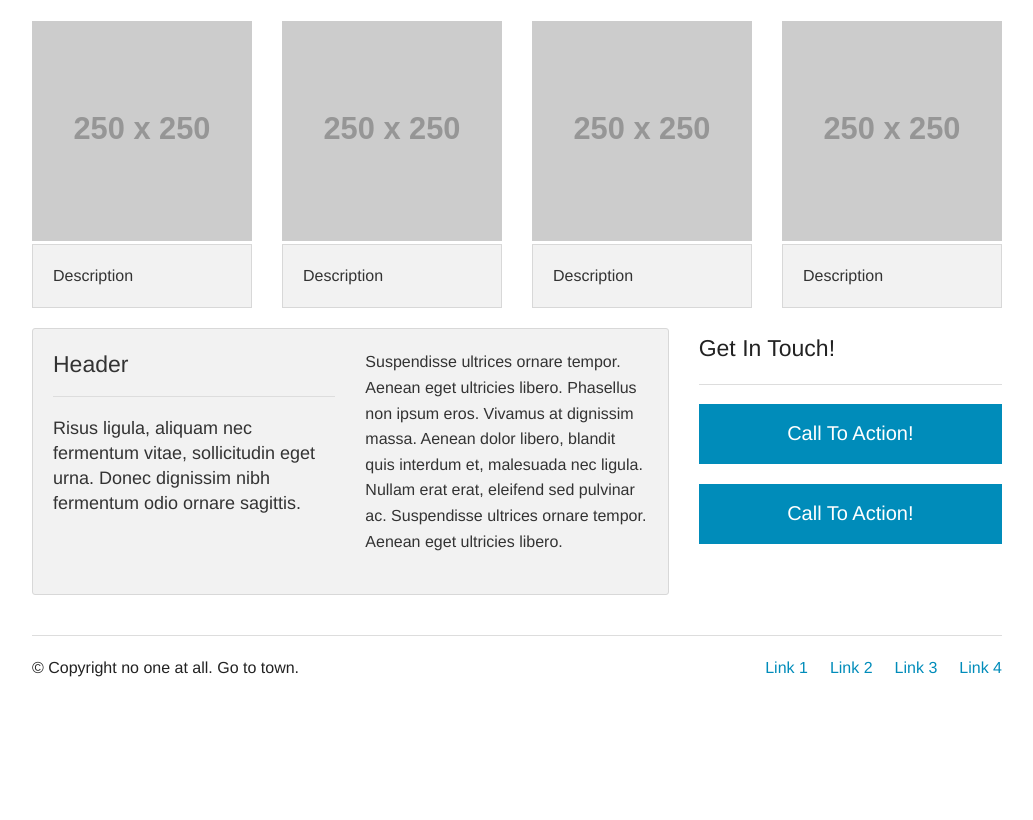
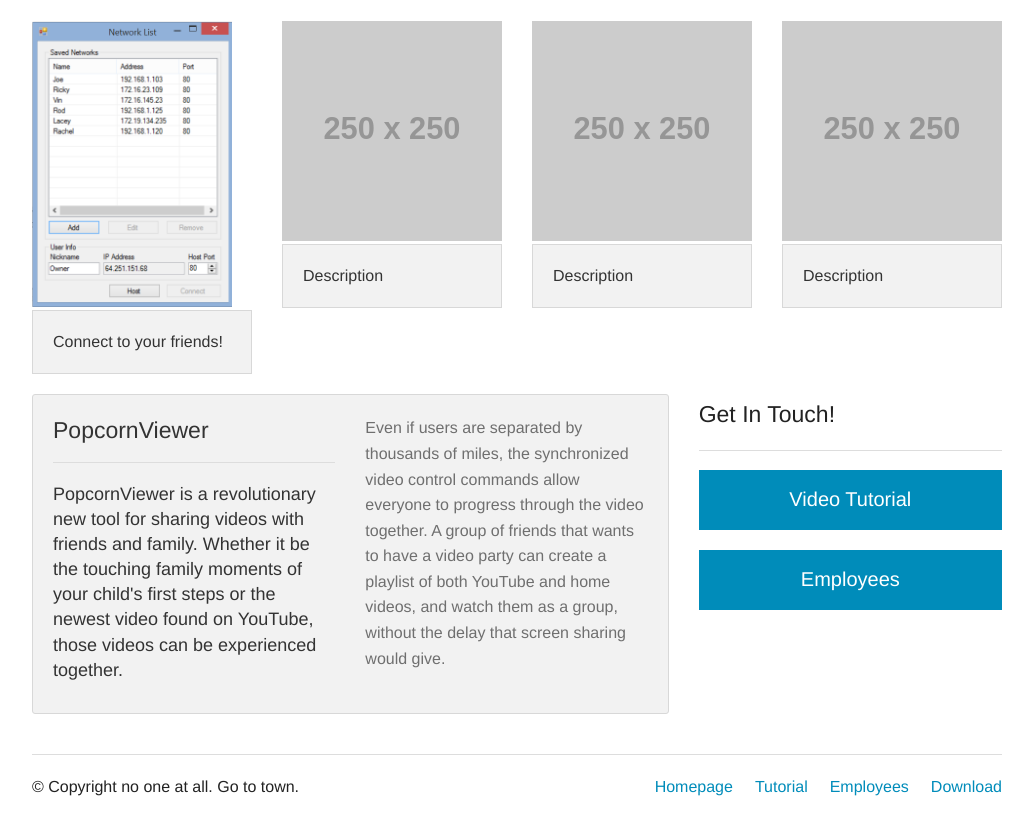
Before and after one commit to bradmarkshaw/PopcornViewerWebsite, a plain HTML site: page index.html in a window 1280 px wide. Shown: the part 427-1247 px from the top of the page, without its empty margins (123-1156 px from the left). Before the commit the page ends 1128 px from the top, so only its background shows below. Drawn offline with Linux system fonts and the light colour scheme; placeholder pictures from the web are drawn by us.

Commit message:
Minor Examples for Presentation
Added information on the page about the project, added an example
picture, and updated links at the bottom of the page.

```diff
--- a/index.html
+++ b/index.html
@@ -3,7 +3,7 @@
   <head>
     <meta charset="utf-8" />
     <meta name="viewport" content="width=device-width, initial-scale=1.0" />
-    <title>Foundation | Welcome</title>
+    <title>Pass the Popcorn! | Welcome</title>
     <link rel="stylesheet" href="css/foundation.css" />
     <script src="js/vendor/modernizr.js"></script>
   </head>
@@ -71,8 +71,8 @@
 
 
               <div class="large-3 small-6 columns">
-                <img src="http://placehold.it/250x250&text=Thumbnail"/>
-                <h6 class="panel">Description</h6>
+                <img src="img/Connection List.png" width="200" height="242"/>
+                <h6 class="panel">Connect to your friends!</h6>
               </div>
 
               <div class="large-3 small-6 columns">
@@ -109,9 +109,8 @@
                 <div class="row">
                 <div class="large-6 small-6 columns">
 
-                  <h4>Header</h4><hr/>
-                  <h5 class="subheader">Risus ligula, aliquam nec fermentum vitae, sollicitudin eget urna. Donec dignissim nibh fermentum odio ornare sagittis.
-                  </h5>
+                  <h4>PopcornViewer</h4><hr/>
+                  <h5 class="subheader">PopcornViewer is a revolutionary new tool for sharing videos with friends and family. Whether it be the touching family moments of your child's first steps or the newest video found on YouTube, those videos can be experienced together.</h5>
 
                 <div class="show-for-small" align="center">
                   <a href="#" class="small radius button">Call To Action!</a><br>
@@ -122,8 +121,7 @@
                 </div>
                 <div class="large-6 small-6 columns">
 
-                  <p>Suspendisse ultrices ornare tempor. Aenean eget ultricies libero. Phasellus non ipsum eros. Vivamus at dignissim massa. Aenean dolor libero, blandit quis interdum et, malesuada nec ligula. Nullam erat erat, eleifend sed pulvinar ac. Suspendisse ultrices ornare tempor. Aenean eget ultricies libero.
-                </p>
+                  <p><span class="subheader">Even if users are separated by thousands of miles, the synchronized video control commands allow everyone to progress through the video together. A group of friends that wants to have a video party can create a playlist of both YouTube and home videos, and watch them as a group, without the delay that screen sharing would give. </span></p>
               </div>
 
               </div>
@@ -135,12 +133,10 @@
                 <h4>Get In Touch!</h4><hr/>
 
                 <a class="large button expand" href="#">
-                  Call To Action!
+                  Video Tutorial
                 </a>
 
-                <a class="large button expand" href="#">
-                  Call To Action!
-                </a>
+                <a class="large button expand" href="#">Employees </a>
 
 
               </div>
@@ -162,10 +158,10 @@
               </div>
               <div class="large-6 columns">
                 <ul class="inline-list right">
-                  <li><a href="#">Link 1</a></li>
-                  <li><a href="#">Link 2</a></li>
-                  <li><a href="#">Link 3</a></li>
-                  <li><a href="#">Link 4</a></li>
+                  <li><a href="index.html">Homepage</a></li>
+                  <li><a href="#">Tutorial</a></li>
+                  <li><a href="#">Employees</a></li>
+                  <li><a href="PopcornViewer.zip">Download</a></li>
                 </ul>
               </div>
             </div>
```
Also changed, not shown: css/foundation.css, img/Connection List.png (added), img/Video Example.jpg (added).
